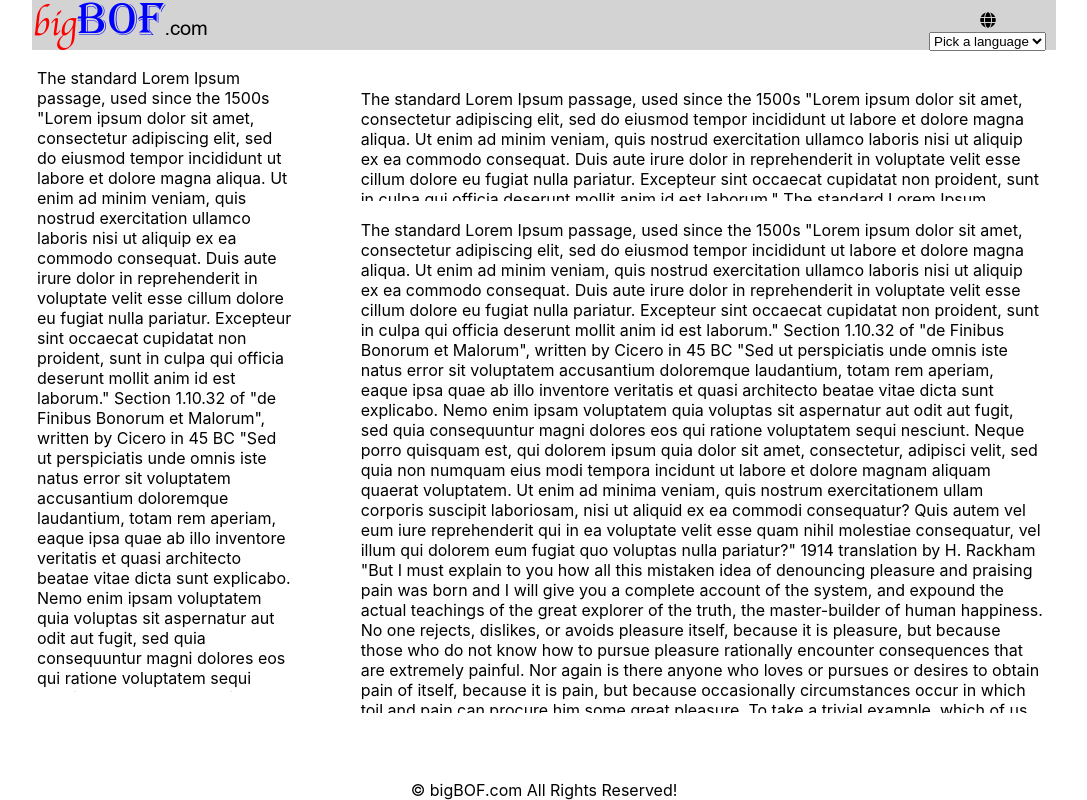
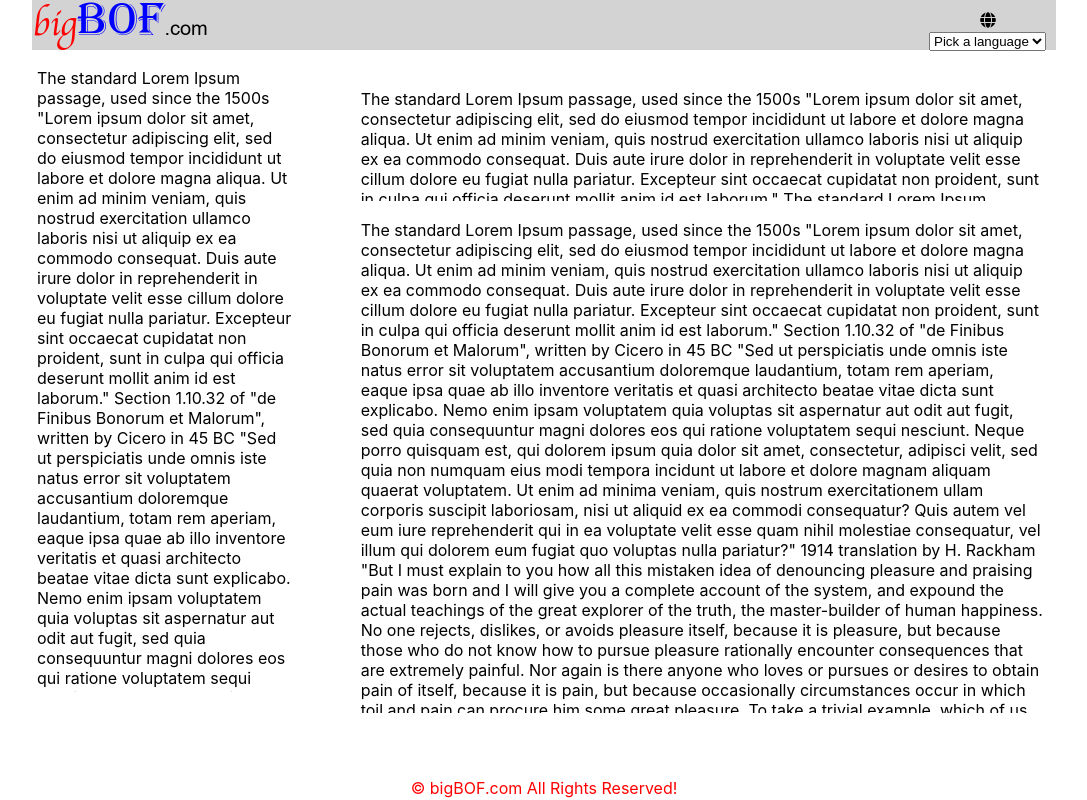
Before and after one commit to Shendidy/bigbof-react, a React (Create React App) app: page / in a window 1280 px wide. Shown: the whole page, without its empty margins (96-1183 px from the left). Built offline with nearby package versions, Linux system fonts and the light colour scheme.

Commit message:
:zap: feat: can collect value from languages select list

```diff
--- a/public/index.css
+++ b/public/index.css
@@ -76,4 +76,5 @@ body, html {
   bottom: 0;
   width: 100%;
   text-align: center;
+  padding-bottom: 2px;
 }
--- a/src/components/App/App.js
+++ b/src/components/App/App.js
@@ -23,7 +23,6 @@ class App extends Component {
         <div className="appContainer">
           <div className="navbarDiv">
             <Header lang = {lang} />
-            {console.log(lang)}
           </div>
           <div className="leftBody scrollable">
             <p>The standard Lorem Ipsum passage, used since the 1500s
--- a/src/components/Footer/footer.css
+++ b/src/components/Footer/footer.css
@@ -0,0 +1,3 @@
+.copyrightDiv {
+  color: red;
+}
--- a/src/components/Header/Header.js
+++ b/src/components/Header/Header.js
@@ -1,10 +1,26 @@
-import React from 'react';
+import React, { Component } from 'react';
 import './header.css';
 import text from '../../languages/text';
 
 import { FontAwesomeIcon } from '@fortawesome/react-fontawesome'
 
-function Header(props) {
+// function Header(props) {
+class Header extends Component {
+  constructor(props) {
+    super(props);
+    this.state = {
+      language: this.props.lang
+    };
+
+    this.handleChange = this.handleChange.bind(this);
+  }
+
+  handleChange(e) {
+    this.state.language = e.target.value;
+    console.log(this.state.language);
+  }
+
+  render() {
     return(
       <div>
         <div className="logoDiv">
@@ -15,8 +31,10 @@ function Header(props) {
             <div className="fontawesomeGlobe">
               <FontAwesomeIcon icon="globe" />
             </div>
-          <select>
-            <option value="" disabled selected>{text[5][props.lang]}</option>
+            <select
+              onChange={this.handleChange}
+            >
+              <option defaultValue="english" disabled selected>{text[5][this.props.lang]}</option>
               <option value="english">English</option>
               <option value="arabic">عربى</option>
               <option value="russian">русский</option>
@@ -27,5 +45,6 @@ function Header(props) {
       </div>
     )
   }
+}
 
 export default Header
```
Lines whose indentation alone changed are shown as unchanged.
